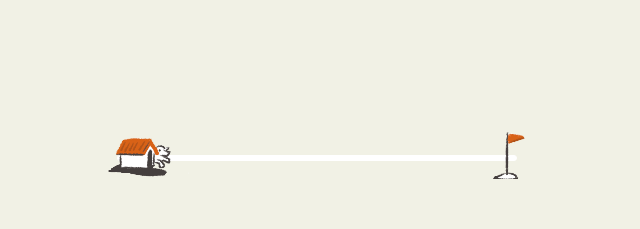
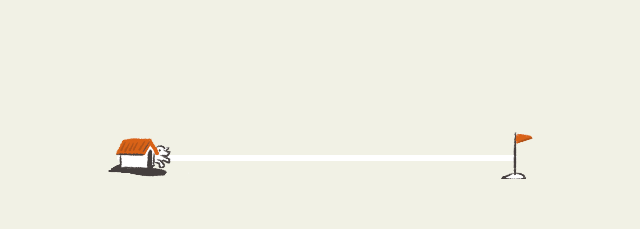
Before and after one commit to uhjee/doggo-finder, a React (Create React App) app: page / in a window 1280 px wide. Both pictures are taken after a click on the element "START". Shown: the top 229 px of the page, without its empty margins (323-963 px from the left). Built offline with nearby package versions, Linux system fonts and the light colour scheme; a web font is replaced by a local one.

Commit message:
goal_location_moved

```diff
--- a/src/scss/research.scss
+++ b/src/scss/research.scss
@@ -48,7 +48,7 @@
   width: 45px;
   height: 55px;
   background-position-x: -67px;
-  margin:-32px -10px 0 -16px;
+  margin:-32px -18px 0 -16px;
 }
 .progress .home {
   position: absolute;
```
